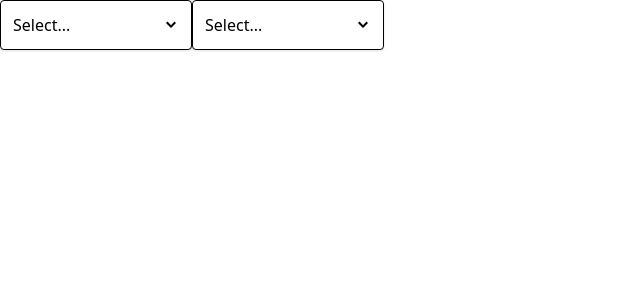
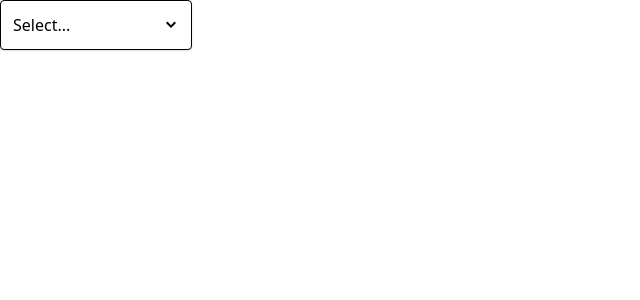
Before and after one commit to Belal-said/comps, a React (Vite) app: page / in a window 1280 px wide. Shown: the top 300 px of the page, without its empty margins (0-640 px from the left). Built offline with nearby package versions, Linux system fonts and the light colour scheme.

Commit message:
Removed a one selector

```diff
--- a/src/App.js
+++ b/src/App.js
@@ -21,11 +21,6 @@ function App() {
                 value={selection}
                 onChange={handleSelect}
             />
-            <Dropdown
-                options={options}
-                value={selection}
-                onChange={handleSelect}
-            />
         </div>
     );
 }
```
